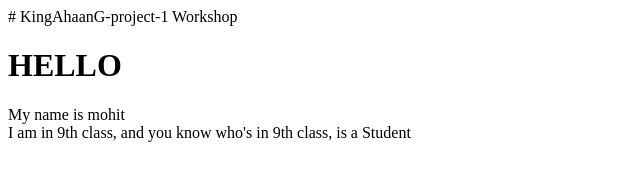
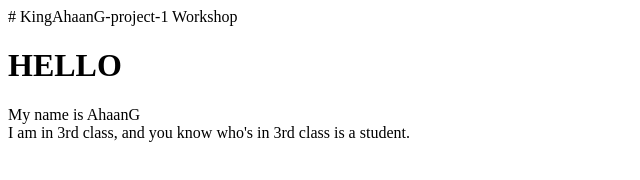
Before and after one commit to KingAhaanG/KingAhaanG-project-1, a plain HTML site: page index.html in a window 1280 px wide. Shown: the full height of the page, 0-640 px from the left. Drawn offline with Linux system fonts and the light colour scheme.

Commit message:
KingAhaang's Project 1

```diff
--- a/index.html
+++ b/index.html
@@ -10,6 +10,6 @@
 </head>
 <body>
 <h1>HELLO</h1>
-<p class="introduction">My name is mohit<br>I am in 9th class, and you know who's in 9th class, is a Student</p>
+<p class="introduction">My name is AhaanG<br>I am in 3rd class, and you know who's in 3rd class is a student.</p>
 </body>
 </html>
```
